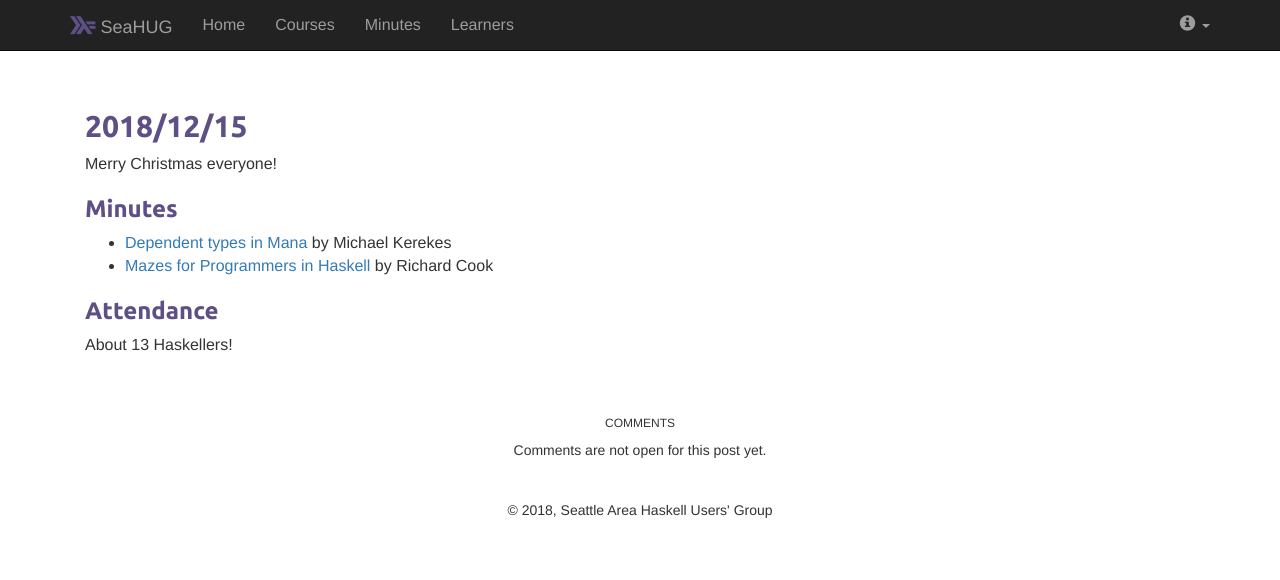
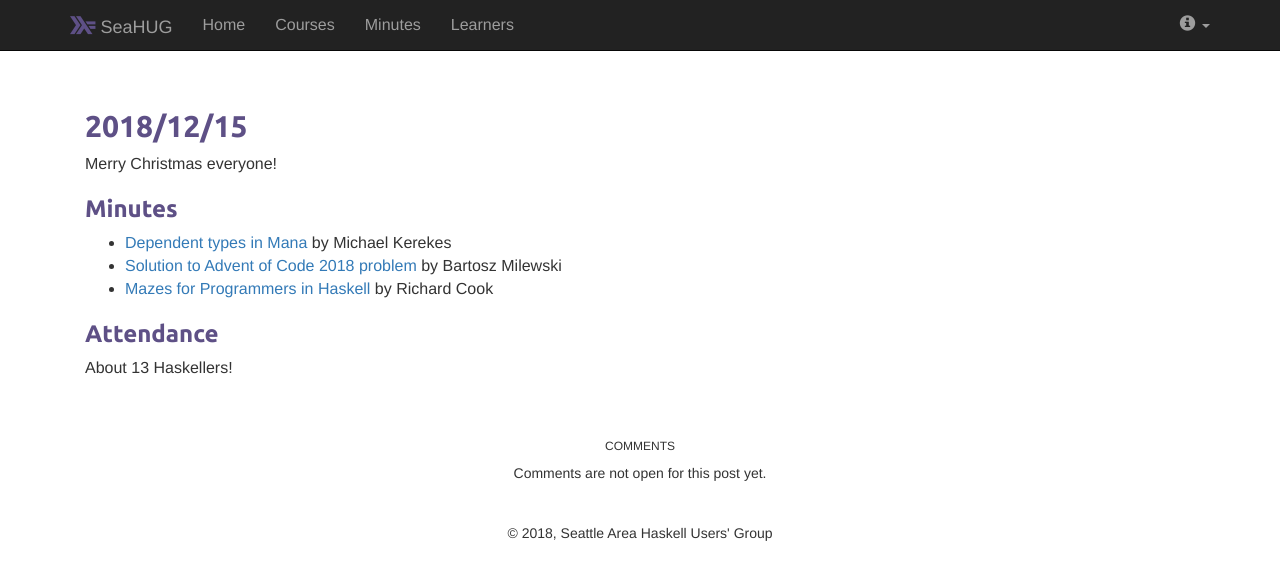
Before and after one commit to seahug/seahug.github.io, a Jekyll site: the page built from _posts/2018-12-15-minutes.md, in a window 1280 px wide. Shown: the top 580 px of the page. Built offline with Jekyll 4.4.1, drawn with Linux system fonts in a browser that asks for light colours; nearby versions of some CDN libraries.

Commit message:
Link to Advent of Code

```diff
--- a/_posts/2018-12-15-minutes.md
+++ b/_posts/2018-12-15-minutes.md
@@ -12,11 +12,13 @@ Merry Christmas everyone!
 ### Minutes
 
 * [Dependent types in Mana][dependent-talk] by Michael Kerekes
+* [Solution to Advent of Code 2018 problem][advent] by Bartosz Milewski
 * [Mazes for Programmers in Haskell][mazes-for-programmers] by Richard Cook
 
 ### Attendance
 
 About 13 Haskellers!
 
+[advent]: https://adventofcode.com/
 [dependent-talk]: https://github.com/MichaelKerekes/DependentTalk
 [mazes-for-programmers]: https://github.com/rcook/mazes-for-programmers
```
